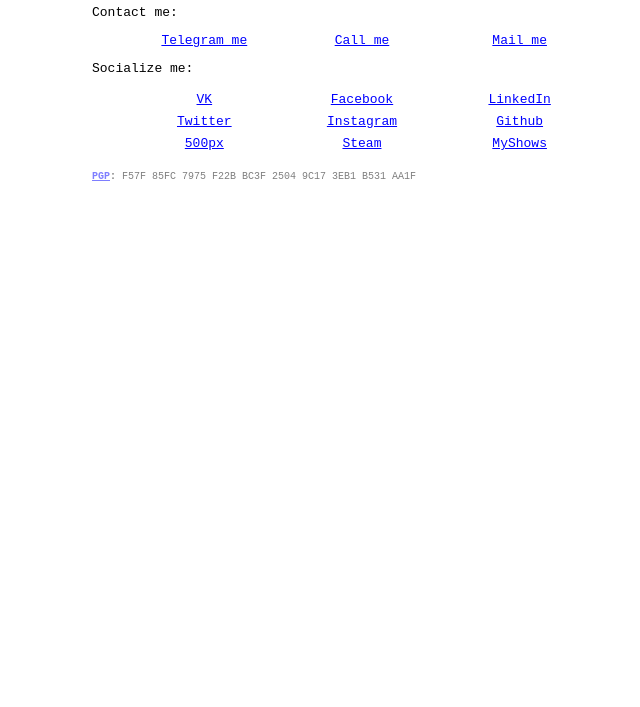
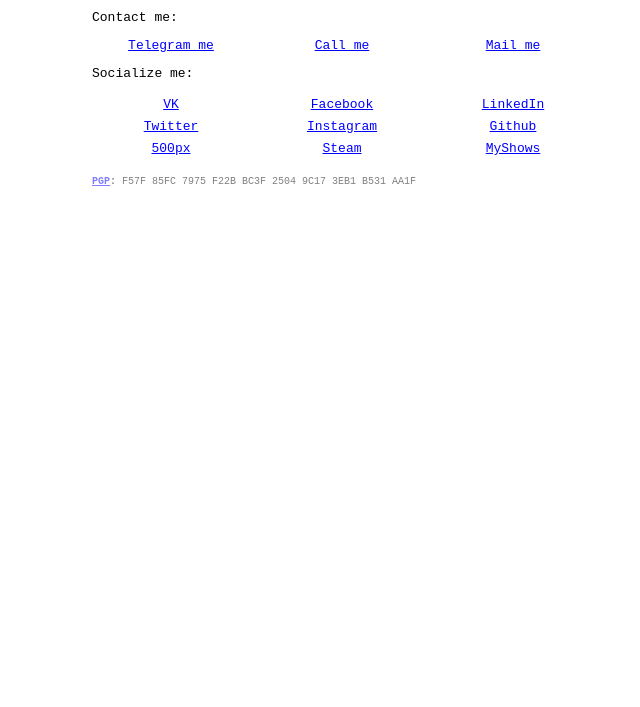
Before and after one commit to lexfrei/lexfrei.github.com, a plain HTML site: page index.html in a window 1280 px wide. Shown: the part 93-800 px from the top of the page, without its empty margins (298-938 px from the left). Drawn offline with Linux system fonts and the light colour scheme.

Commit message:
Update index.html

```diff
--- a/index.html
+++ b/index.html
@@ -6,11 +6,12 @@
     margin: 0 auto;
     width: 100%;
     height: 100%;
-    padding: 5px;
+    padding: 10px;
   }
 
   ul {
     list-style-type: none;
+    padding: 0;
   }
 
   a:link {
```
